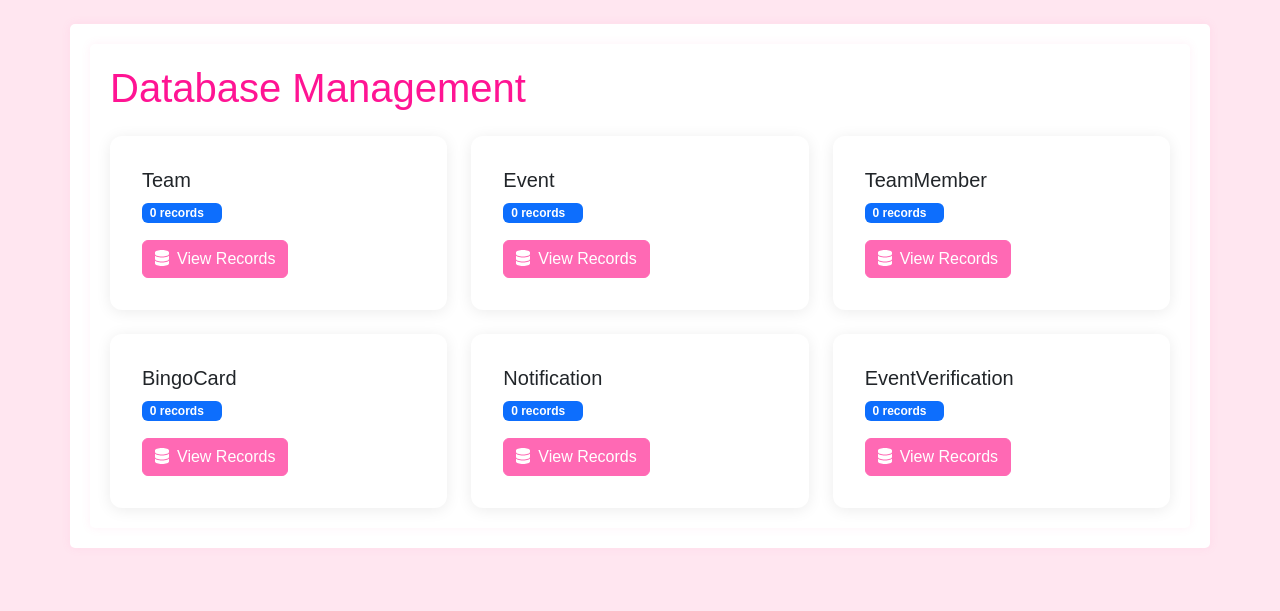
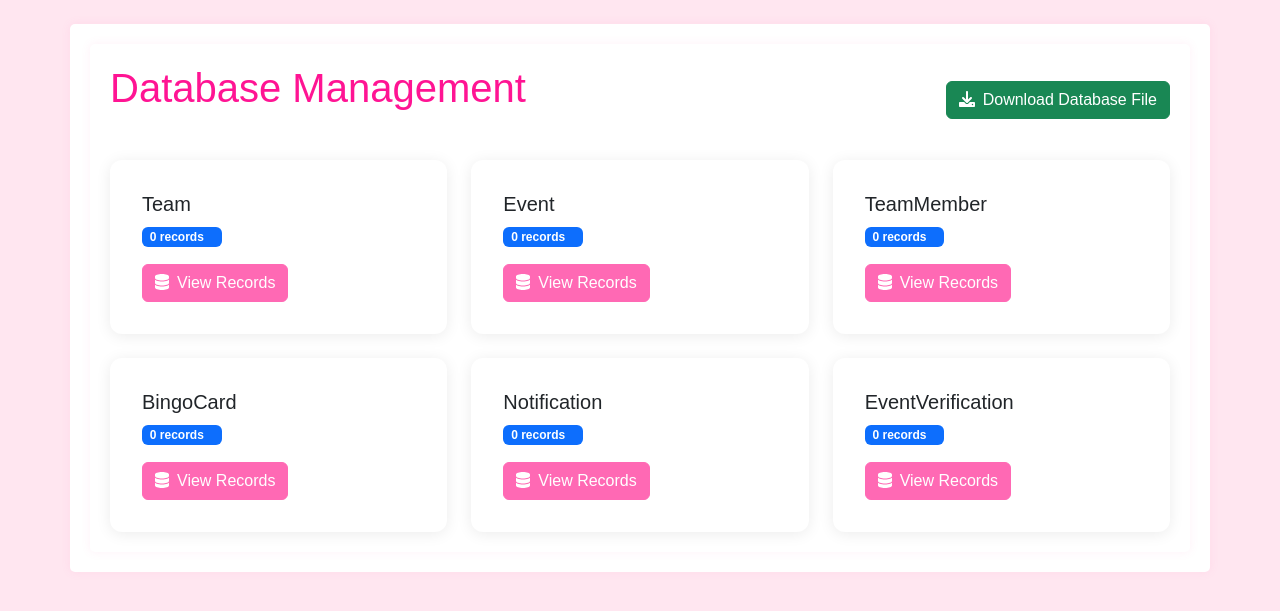
Before and after one commit to ddl-subir-m/unsdg_2025, a Flask app: page /database in a window 1280 px wide. Shown: the part 141-752 px from the top of the page. Run offline with Flask 3, Linux system fonts and the light colour scheme; some libraries are stand-ins or nearby versions; some web fonts are replaced.

Commit message:
add db download on admin page

```diff
--- a/app/admin/routes.py
+++ b/app/admin/routes.py
@@ -1,8 +1,9 @@
-from flask import Blueprint, render_template, redirect, url_for, flash, request, jsonify
+from flask import Blueprint, render_template, redirect, url_for, flash, request, jsonify, send_file, current_app
 from app.models import BingoCard, Event, Notification, Team, TeamMember, JSONType, EventVerification
 from app import db
 from datetime import datetime
 import json
+import os
 
 from app.admin import bp
 
@@ -189,3 +190,18 @@ def approve_verification(verification_id):
     db.session.commit()
     flash('Verification approved successfully!', 'success')
     return redirect(url_for('admin.manage_verifications'))
+
+@bp.route('/database/download')
+def download_database():
+    db_path = os.path.join(current_app.instance_path, 'unsdg_events.db')
+
+    if not os.path.exists(db_path):
+        flash(('Database file not found', request.path), 'error')
+        return redirect(url_for('admin.manage_database'))
+
+    return send_file(
+        db_path,
+        as_attachment=True,
+        download_name='unsdg_events.db',
+        mimetype='application/x-sqlite3'
+    )
--- a/app/templates/admin/database.html
+++ b/app/templates/admin/database.html
@@ -4,7 +4,12 @@
 
 {% block content %}
 <div class="container">
-    <h1 class="mb-4">Database Management</h1>
+    <div class="d-flex justify-content-between align-items-center mb-4">
+        <h1 class="mb-4">Database Management</h1>
+        <a href="{{ url_for('admin.download_database') }}" class="btn btn-success">
+            <i class="fas fa-download me-2"></i>Download Database File
+        </a>
+    </div>
 
     <div class="row row-cols-1 row-cols-md-2 row-cols-lg-3 g-4">
         {% for model_name, model in models.items() %}
```
